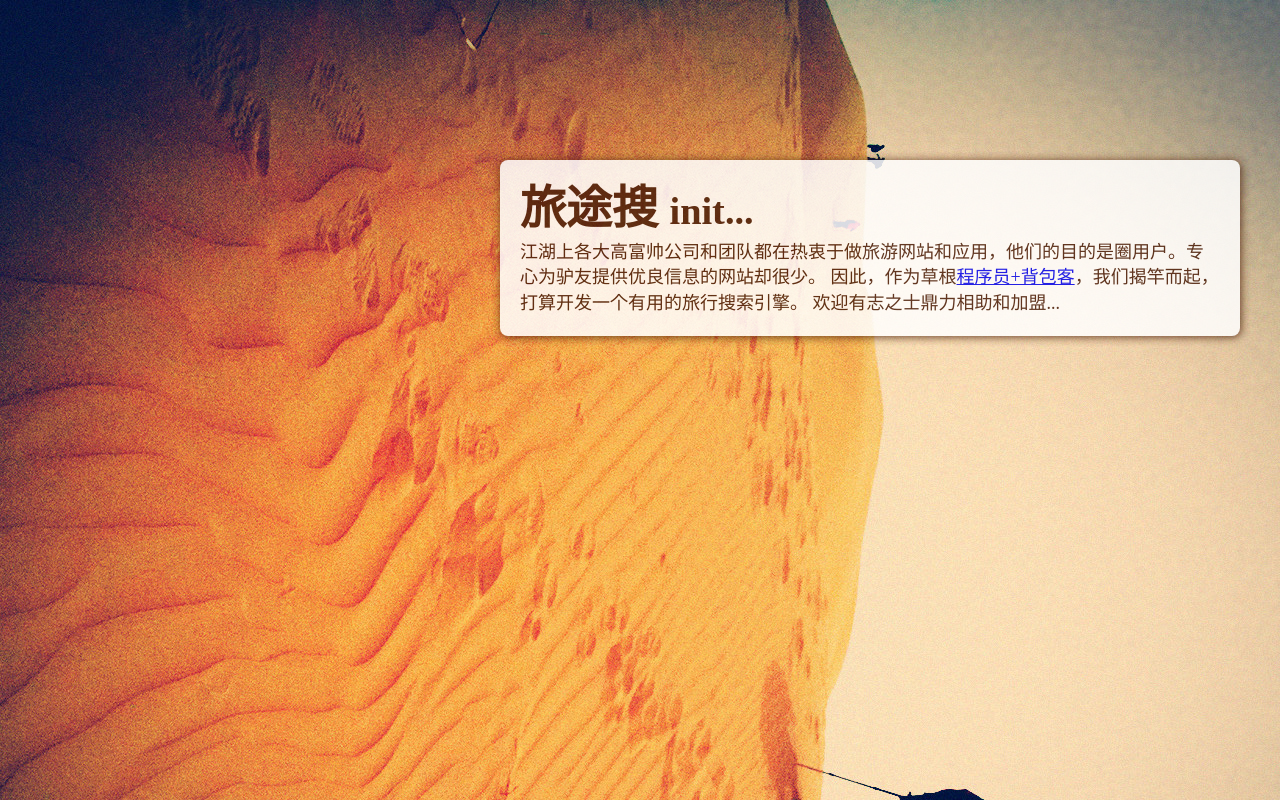
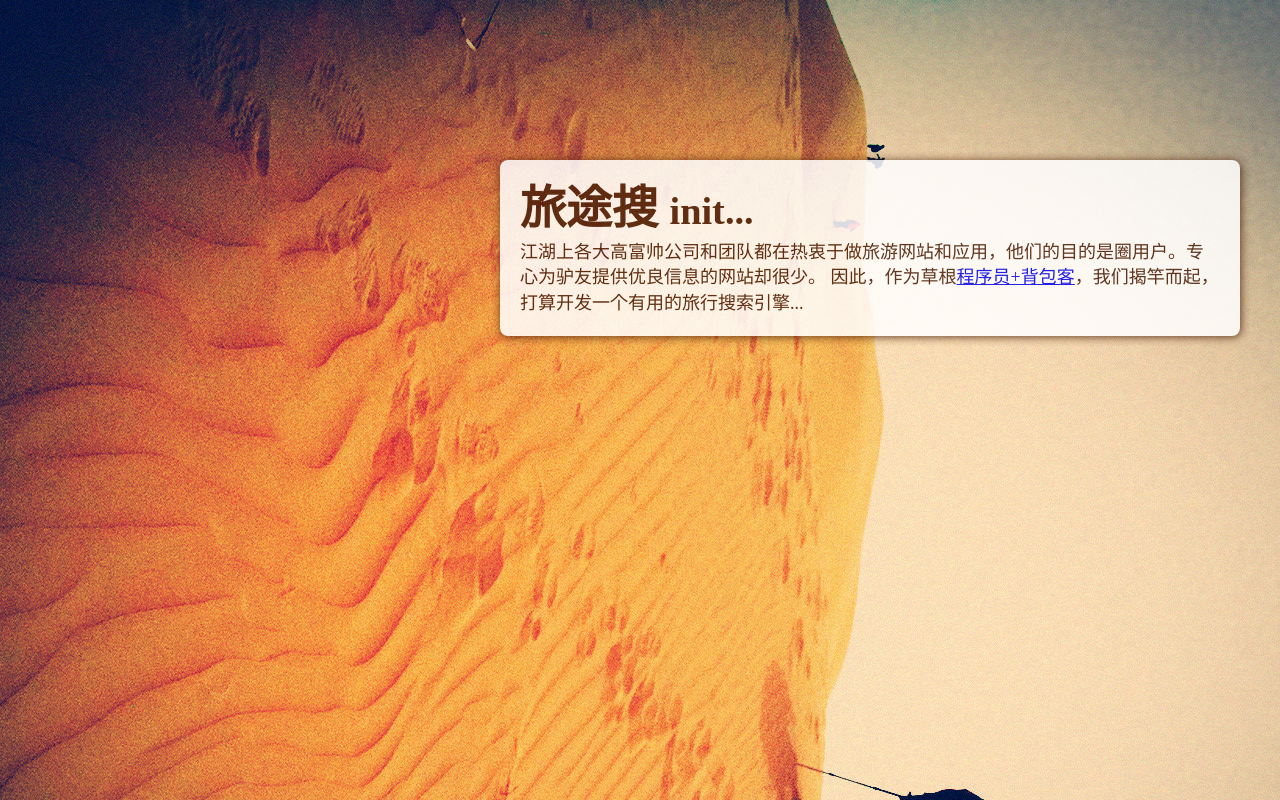
Before and after one commit to nanfang/nanfang.github.io, a plain HTML site: page lvtuso.html in a window 1280 px wide. Drawn offline with Linux system fonts and the light colour scheme.

Commit message:
update lvtuso page

```diff
--- a/lvtuso.html
+++ b/lvtuso.html
@@ -10,8 +10,7 @@
     <h1>旅途搜 <small>init...</small></h1>
     <p>
     江湖上各大高富帅公司和团队都在热衷于做旅游网站和应用，他们的目的是圈用户。专心为驴友提供优良信息的网站却很少。
-    因此，作为草根<a href="http://nanfang.me">程序员+背包客</a>，我们揭竿而起，打算开发一个有用的旅行搜索引擎。
-    欢迎有志之士鼎力相助和加盟...
+    因此，作为草根<a href="http://nanfang.me">程序员+背包客</a>，我们揭竿而起，打算开发一个有用的旅行搜索引擎...
     </p>
 </article>
 <footer>
```
